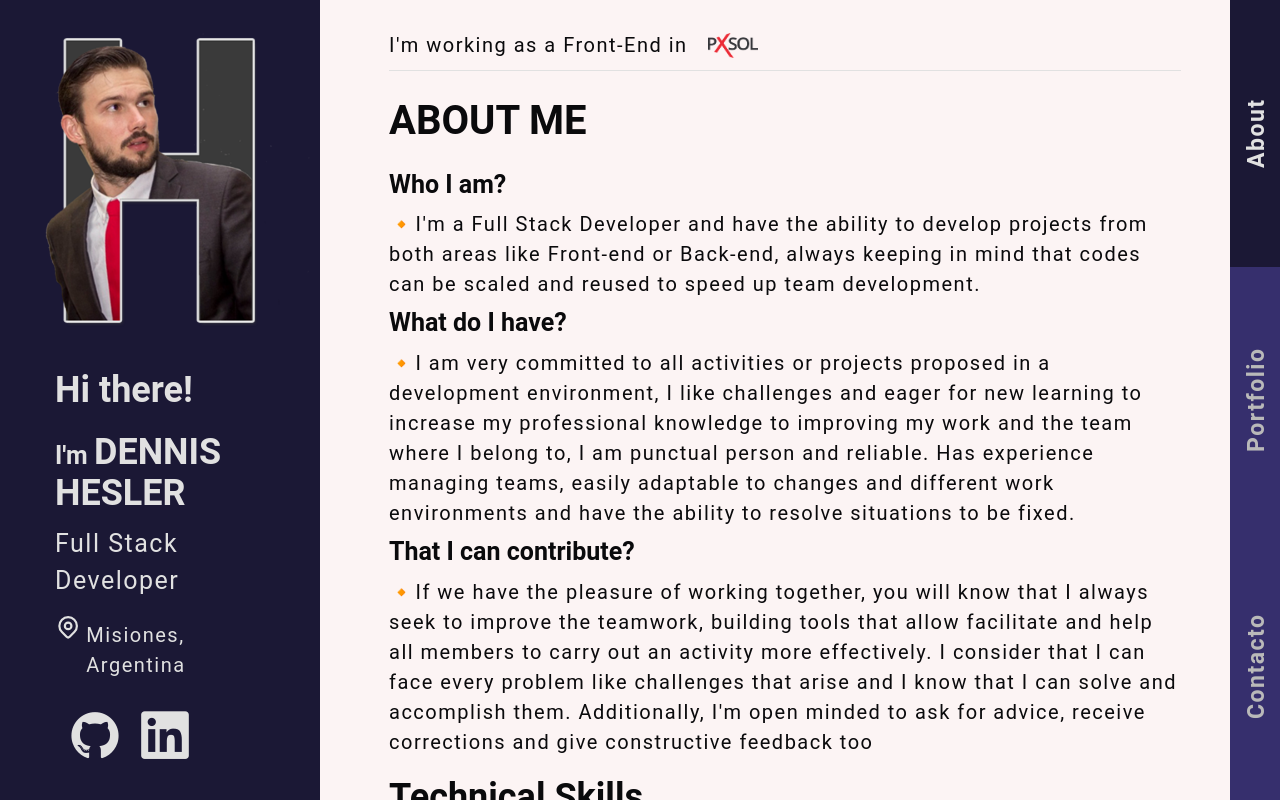
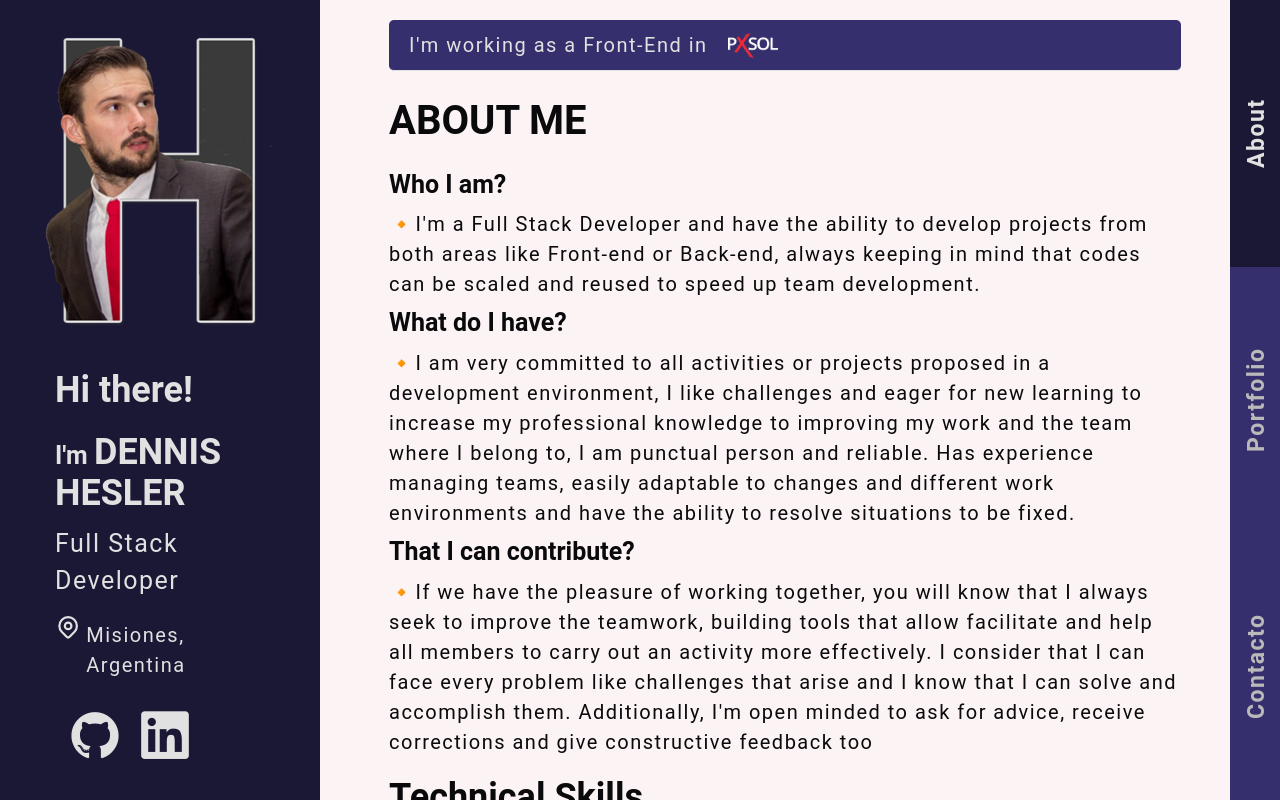
Before and after one commit to Dennish02/Portfolio, a Next.js app: page / in a window 1280 px wide. Built offline with nearby package versions, Linux system fonts and the light colour scheme.

Commit message:
add pxsol

```diff
--- a/componentes/About.js
+++ b/componentes/About.js
@@ -9,7 +9,7 @@ export default function About() {
         <Image
          width={50}
          height={25}
-         src='/assets/image/pxsol.png'
+         src='/assets/image/pxsol1.png'
          />
 
       </div>
--- a/gulp/scss/layout/_about.scss
+++ b/gulp/scss/layout/_about.scss
@@ -31,7 +31,10 @@
 
     margin-top: 2rem;
     border-bottom: solid 1px v.$grisclaro;
-
+    background-color: v.$amarilloClaro;
+    color: v.$grisclaro;
+    padding: 0 2rem;
+    border-radius: 0.5rem;
     @include m.desktop {
         display: flex;
         justify-content: flex-start;
```
Also changed, not shown: public/assets/image/pxsol1.png (added), styles/app.css, 1 other file (tests, documents, lock files or other folders).
